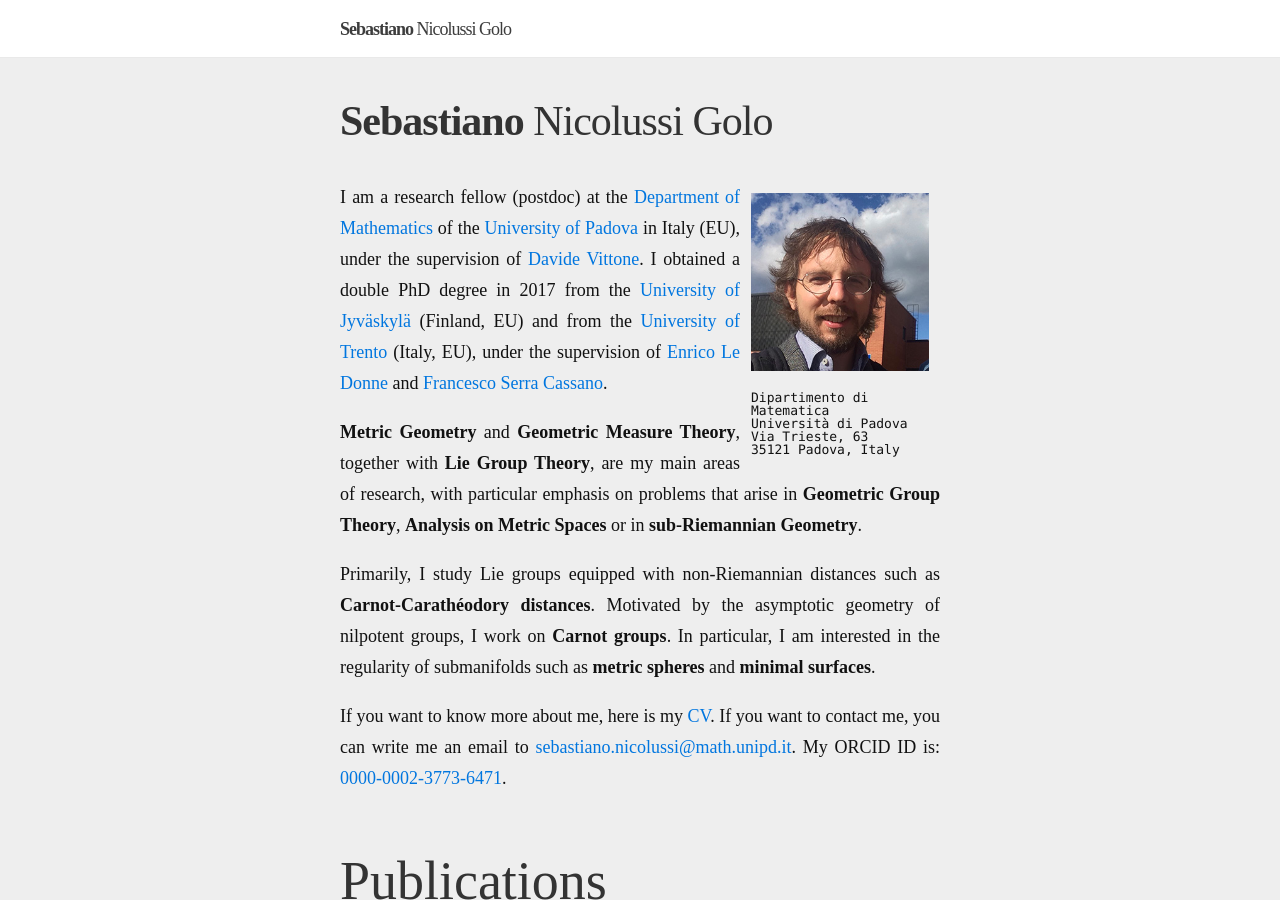
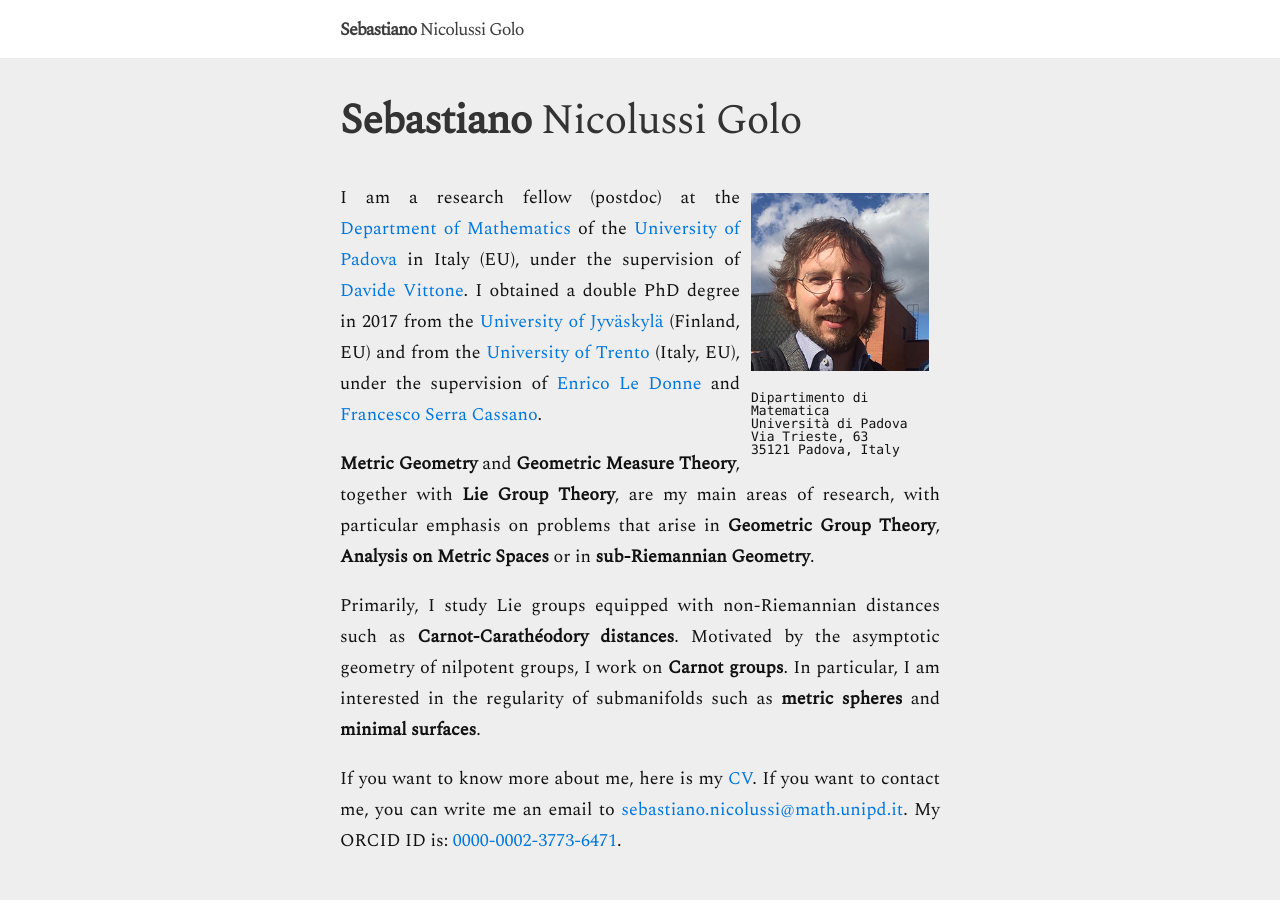
Before and after one commit to Seba272/seba272.github.io, a Jekyll site: the page built from index.md, in a window 1280 px wide and 900 px high. Built offline with Jekyll 4.4.1, drawn with Linux system fonts in a browser that asks for light colours; Markdown is read by kramdown in place of the engine named in the settings.

Commit message:
Fix the font with google font.

```diff
--- a/_includes/head.html
+++ b/_includes/head.html
@@ -2,6 +2,7 @@
   <meta charset="utf-8">
   <meta name="viewport" content="width=device-width initial-scale=1" />
   <meta http-equiv="X-UA-Compatible" content="IE=edge">
+	<link href="https://fonts.googleapis.com/css?family=Spectral" rel="stylesheet"> <!-- Questo è per il font Spectral. -->
 
   <title>{{ site.title }}</title> <!-- {% if page.title and page.url != "/" %} | {{ page.title }}{% endif %}</title> -->
   <meta name="description" content="{{ site.description }}">
```
